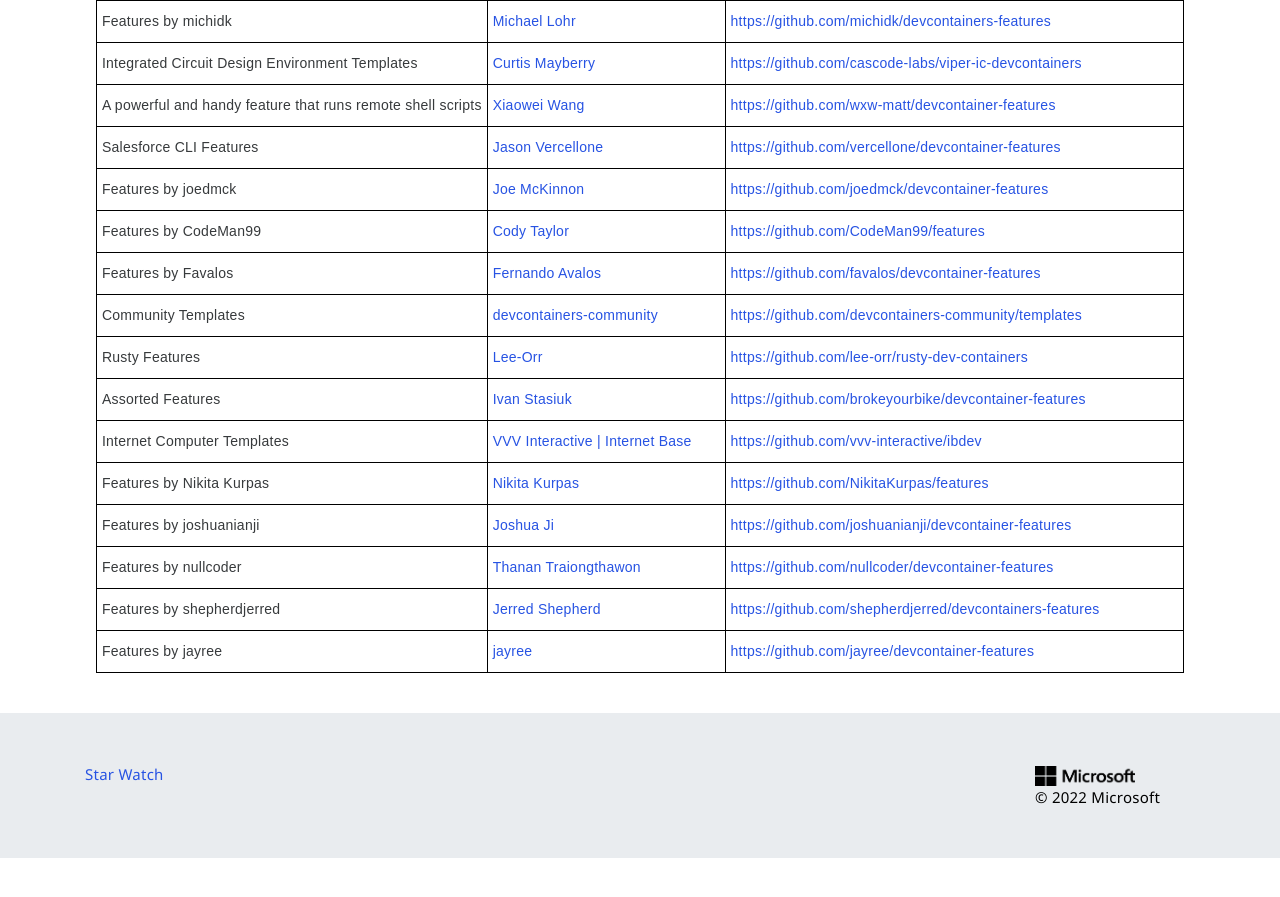
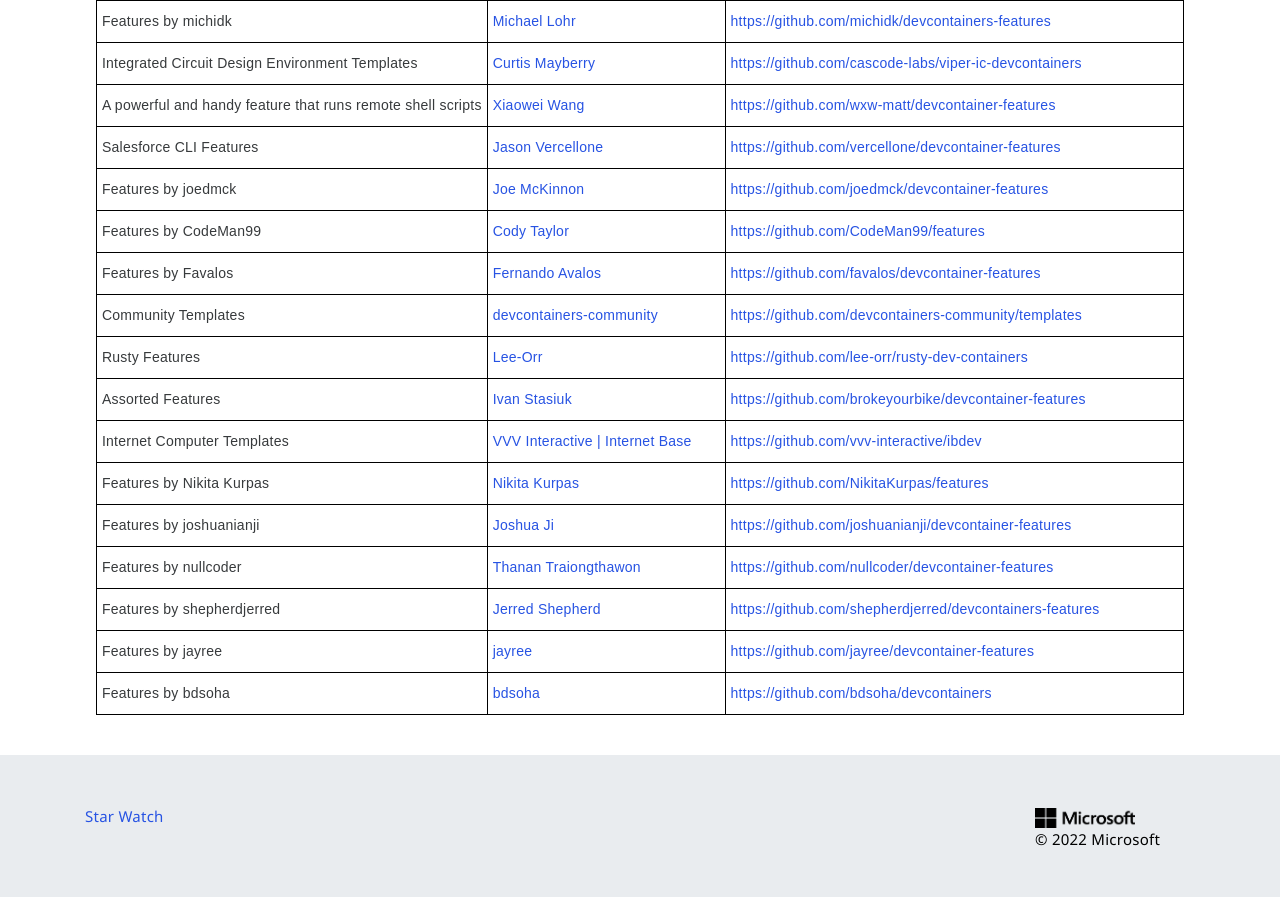
Before and after one commit to devcontainers/devcontainers.github.io, a Jekyll site: the page built from collections.html, in a window 1280 px wide and 900 px high, scrolled down 3442 px. Shown: the top 897 px of the window. Built offline with Jekyll 4.4.1, drawn with Linux system fonts in a browser that asks for light colours; nearby versions of some CDN libraries; comment, search, counter and statistics services are not loaded; before the commit the page ends 4300 px from its top, so only the background shows below that.

Commit message:
Update collection-index.yml

```diff
--- a/_data/collection-index.yml
+++ b/_data/collection-index.yml
@@ -448,3 +448,8 @@
   contact: https://github.com/jayree/devcontainer-features/issues
   repository: https://github.com/jayree/devcontainer-features
   ociReference: ghcr.io/jayree/devcontainer-features
+- name: Features by bdsoha
+  maintainer: bdsoha
+  contact: https://github.com/bdsoha/devcontainers/issues
+  repository: https://github.com/bdsoha/devcontainers
+  ociReference: ghcr.io/bdsoha/devcontainers
```
